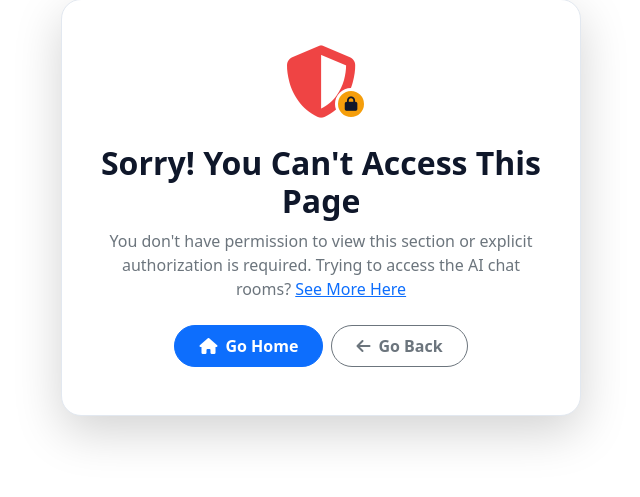
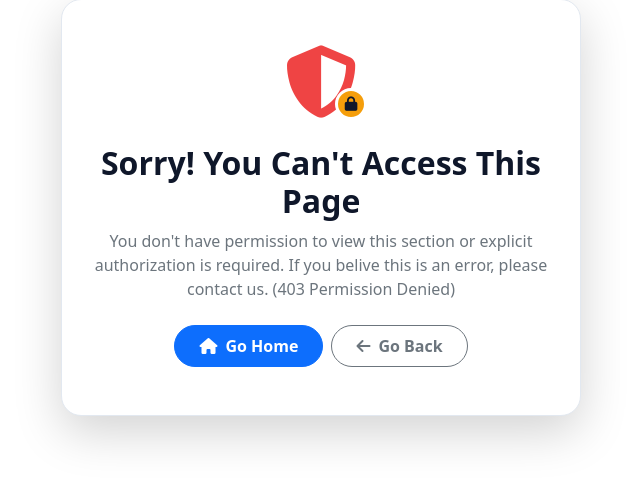
Before and after one commit to sockglide43856/elitedevelop, a Django app: template templates/403.html in a window 1280 px wide. Shown: the part 821-1318 px from the top of the page, without its empty margins (319-959 px from the left). Run offline with Django 5.2, Linux system fonts and the light colour scheme; the template is opened without the code that fills it, so the values that code supplies are empty; some libraries are stand-ins or nearby versions.

Commit message:
Update 403 to remove old AI warning

```diff
--- a/templates/403.html
+++ b/templates/403.html
@@ -97,8 +97,8 @@
 
         <h1 class="h2 fw-bold mb-2 access-title">Sorry! You Can't Access This Page</h1>
         <p class="text-secondary mb-4 access-subtitle">
-            You don't have permission to view this section or explicit authorization is required.
-            Trying to access the AI chat rooms? <a href="https://elitedevelop.pythonanywhere.com/forums/forum/site-bugs-and-suggestions-htmio3dioelitedevelop-2/topic/ai-chat-rooms-may-not-be-available-9/">See More Here</a>
+            You don't have permission to view this section or explicit authorization is required. If you belive this is an error, please contact us.
+            (403 Permission Denied)
         </p>
         <div class="d-flex flex-column flex-sm-row gap-2 justify-content-center">
             <a href="/" class="btn btn-primary px-4 py-2 fw-semibold rounded-pill">
```
